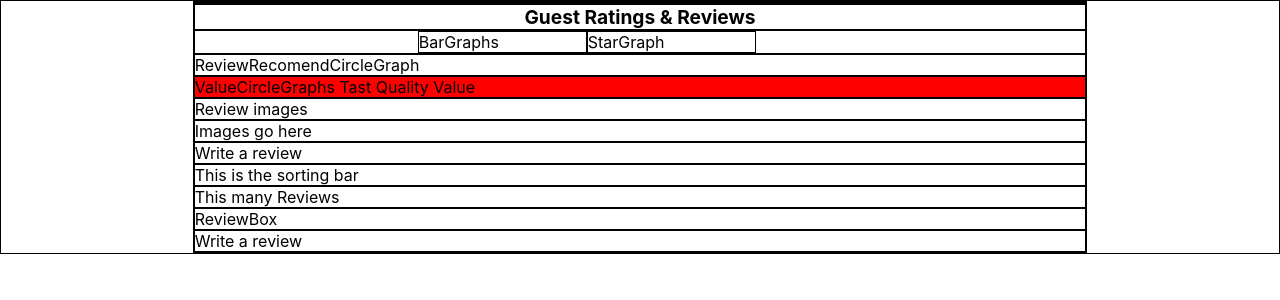
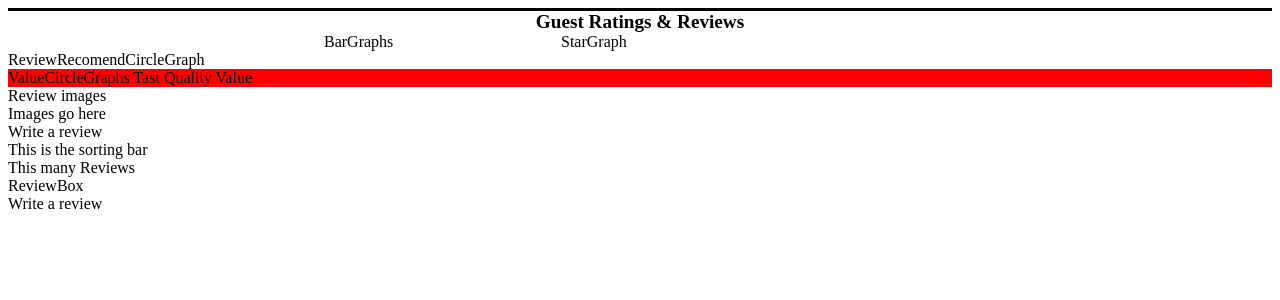
Before and after one commit to NiceDynamite/product-reviews, a React (Create React App) app in the folder mini-mod-reviews/: page / in a window 1280 px wide. Shown: the top 300 px of the page. Built offline with nearby package versions, Linux system fonts and the light colour scheme.

Commit message:
fixed ports

```diff
--- a/mini-mod-reviews/package.json
+++ b/mini-mod-reviews/package.json
@@ -17,7 +17,7 @@
     "web-vitals": "^2.1.4"
   },
   "scripts": {
-    "start": "react-scripts start",
+    "start": "PORT=3004 react-scripts start",
     "build": "react-scripts build",
     "test": "react-scripts test",
     "eject": "react-scripts eject",
--- a/mini-mod-reviews/public/index.html
+++ b/mini-mod-reviews/public/index.html
@@ -28,7 +28,7 @@
   </head>
   <body>
     <noscript>You need to enable JavaScript to run this app.</noscript>
-    <div id="root"></div>
+    <div id="reviews"></div>
     <!--
       This HTML file is a template.
       If you open it directly in the browser, you will see an empty page.
--- a/mini-mod-reviews/src/App.css
+++ b/mini-mod-reviews/src/App.css
@@ -1,4 +1,4 @@
-.App {
+/* .App {
   text-align: center;
 }
 
@@ -35,4 +35,4 @@
   to {
     transform: rotate(360deg);
   }
-}
+} */
--- a/mini-mod-reviews/src/components/ReviewBox.js
+++ b/mini-mod-reviews/src/components/ReviewBox.js
@@ -3,7 +3,6 @@ import React from 'react'
 class ReviewBox extends React.Component {
 
     render() {
-
         return (
             <>
                 <div className="ReviewBox">ReviewBox</div>
--- a/mini-mod-reviews/src/components/ReviewBoxContainer.js
+++ b/mini-mod-reviews/src/components/ReviewBoxContainer.js
@@ -4,14 +4,15 @@ import ReviewBox from './ReviewBox'
 class ReviewBoxContainer extends React.Component {
 
     render() {
-
         return (
             <>
                 <div className="ReviewBoxContainer">This many Reviews</div>
                 <ReviewBox/>
             </>
 
+
         )
+
     }
 }
 
--- a/mini-mod-reviews/src/index.css
+++ b/mini-mod-reviews/src/index.css
@@ -1,4 +1,4 @@
-html * {
+/* html * {
   border: solid 1px;
 }
 body {
@@ -19,7 +19,7 @@ code {
 
   margin-left: 15%;
   margin-right:15%;
-}
+}*/
 .Main {
   border-top: solid;
   text-align: center;
--- a/mini-mod-reviews/src/index.js
+++ b/mini-mod-reviews/src/index.js
@@ -4,7 +4,7 @@ import './index.css';
 import App from './App';
 import reportWebVitals from './reportWebVitals';
 
-const root = ReactDOM.createRoot(document.getElementById('root'));
+const root = ReactDOM.createRoot(document.getElementById('reviews'));
 root.render(
   <React.StrictMode>
     <App />
```
Also changed, not shown: 1 other file (tests, documents, lock files or other folders).
